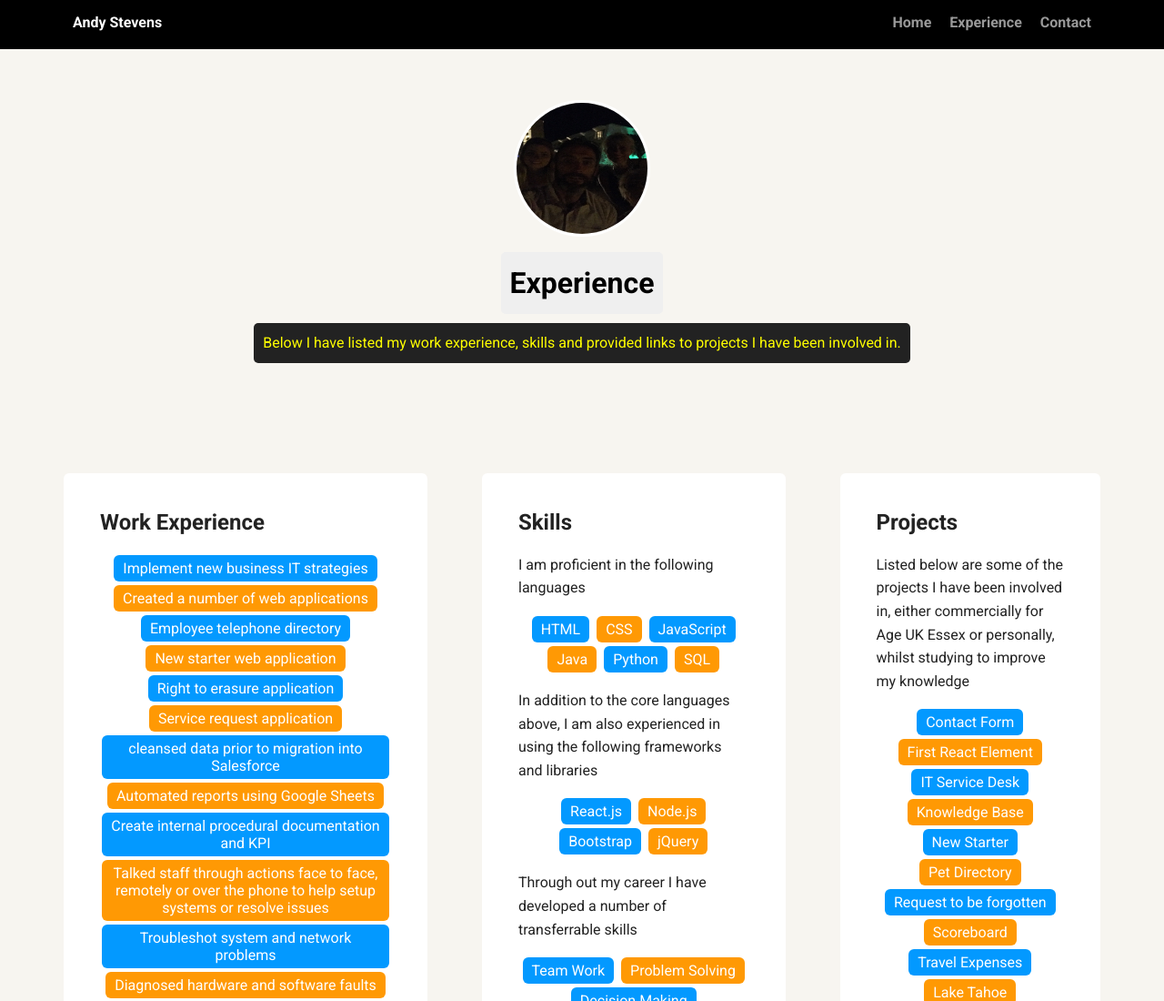
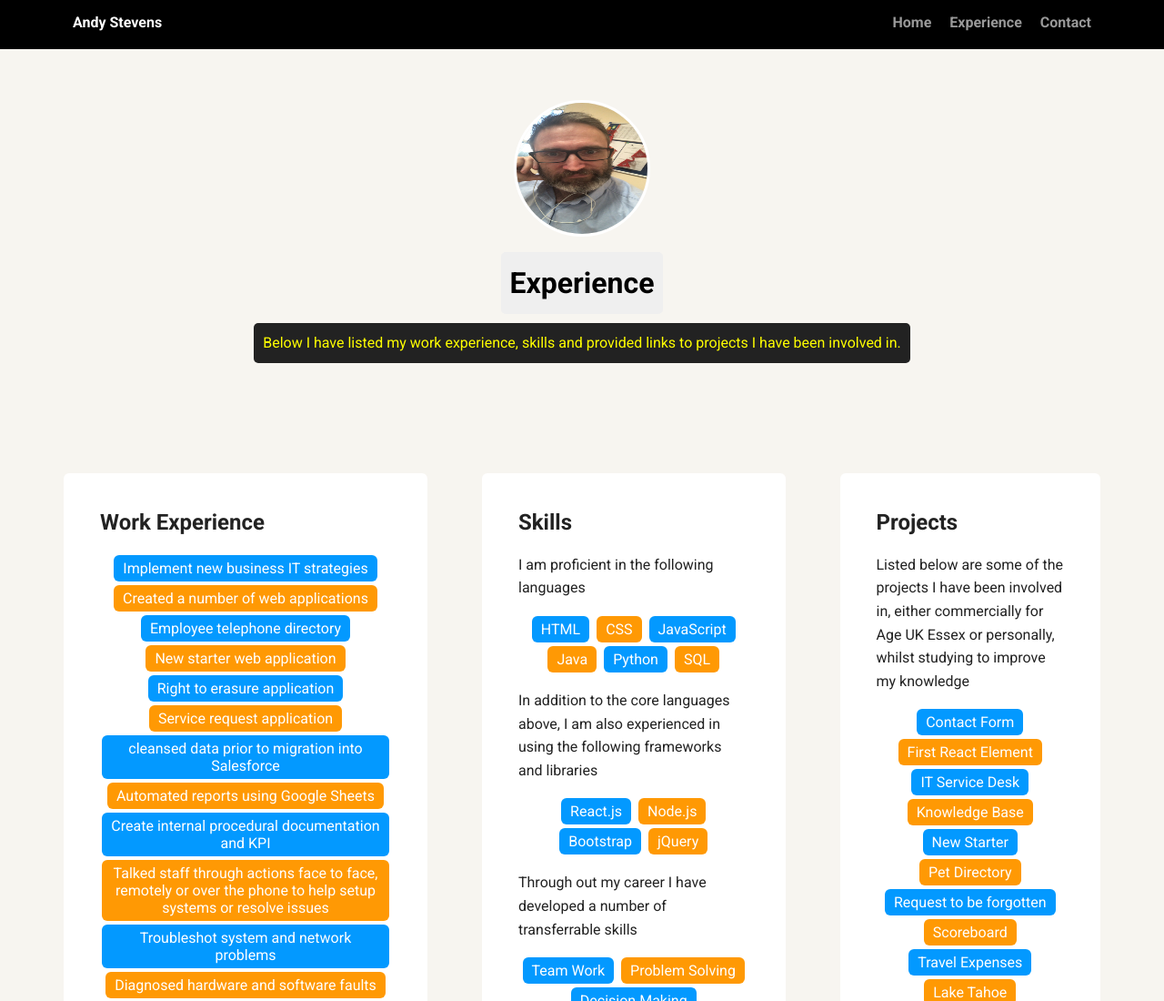
Before and after one commit to apstevens/portfolio, a plain HTML site: page experience.html in a window 1280 px wide. Shown: the top 1100 px of the page at 91% size. Drawn offline with Linux system fonts and the light colour scheme; a web font is replaced by a local one.

Commit message:
Updated project files changing profile photo

```diff
--- a/experience.html
+++ b/experience.html
@@ -21,11 +21,9 @@
     </div>
 
     <header>
-        <img src="images/family_holiday.jpg" alt="Picture of Andy Stevens with his family on holiday"
-            class="profile-image">
+        <img src="images/rsz_office_pic.jpg" alt="Picture of Andy Stevens" class="profile-image">
         <h1 class="tag name">Experience</h1>
-        <p class="tag location">Below I have listed my work experience, skills and provided links to projects I have
-            been involved in.</p>
+        <p class="tag location">Below I have listed my work experience, skills and provided links to projects I have been involved in.</p>
     </header>
 
     <main class="flex">
```
Also changed, not shown: contact.html (+1 -2 lines), index.html (+1 -1 lines), images/rsz_office_pic.jpg (added), 1 other file.
